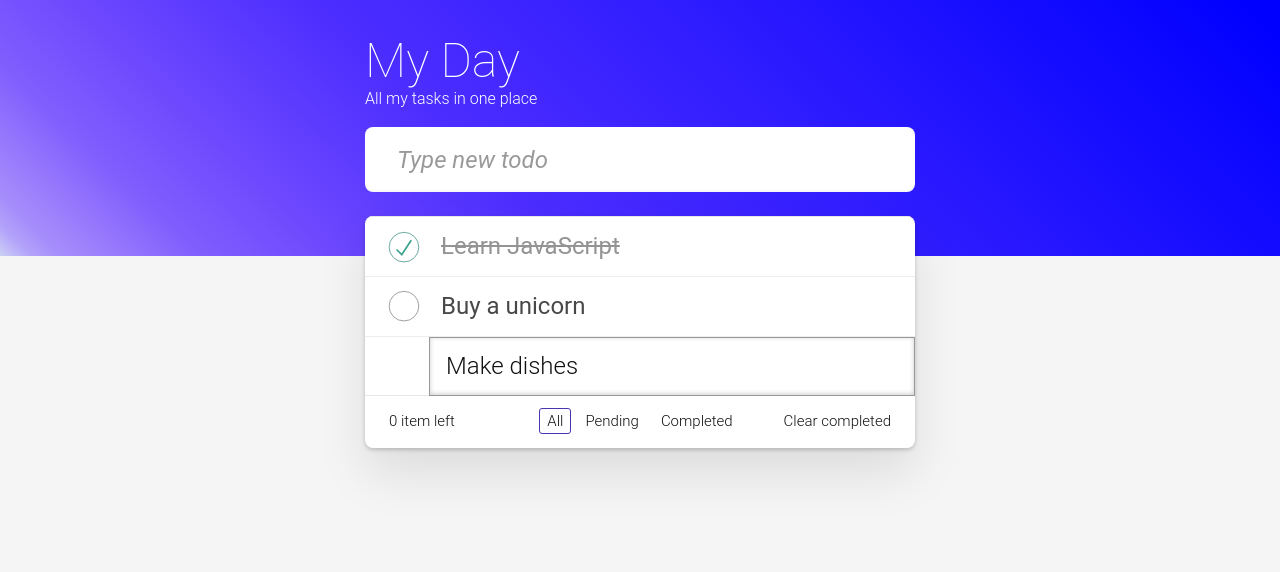
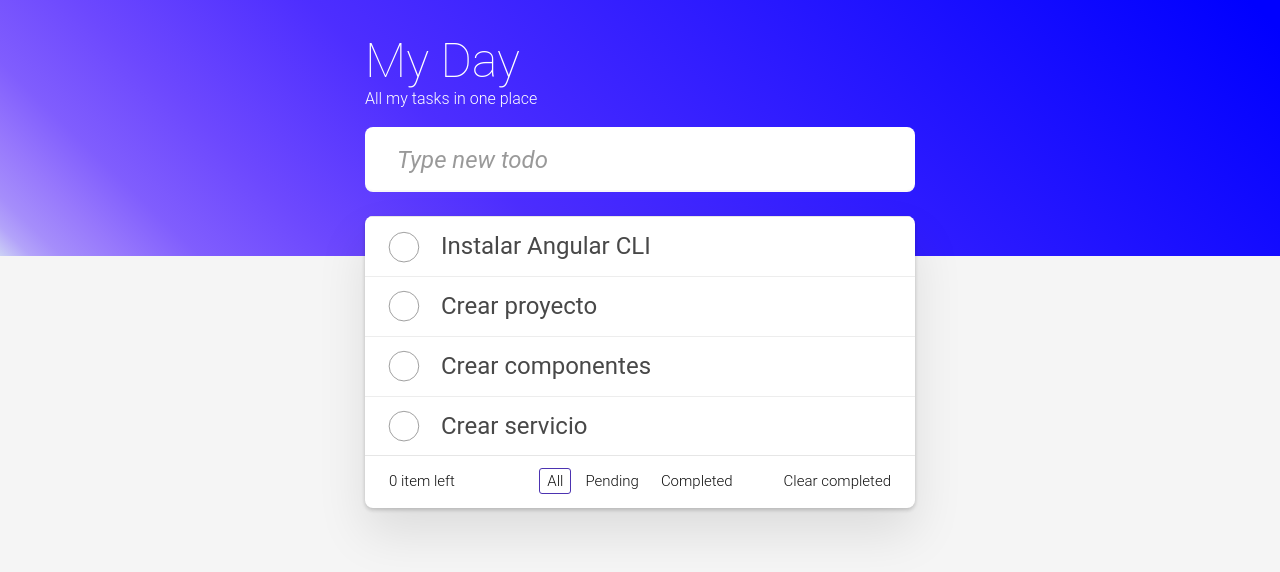
Before and after one commit to ApeWithGlasses/todoapp, an Angular app: page / in a window 1280 px wide. Shown: the top 572 px of the page. Built offline with nearby package versions, Linux system fonts and the light colour scheme.

Commit message:
More work with signals model

```diff
--- a/src/app/pages/home/home.component.html
+++ b/src/app/pages/home/home.component.html
@@ -15,7 +15,15 @@
     <!-- This section should be hidden by default and shown when there are todos -->
     <section class="main">
       <ul class="todo-list">
-        <li class="completed">
+        <li *ngFor="let task of tasks();">
+          <div class="view">
+            <input class="toggle" type="checkbox" />
+            <label>{{ task }}</label>
+            <button class="destroy"></button>
+          </div>
+          <input class="edit" value="Buy a unicorn" />
+        </li>
+        <!-- <li class="completed">
           <div class="view">
             <input class="toggle" type="checkbox" checked />
             <label>Learn JavaScript</label>
@@ -38,7 +46,7 @@
             <button class="destroy"></button>
           </div>
           <input class="edit" value="Make dishes" />
-        </li>
+        </li> -->
       </ul>
     </section>
     <!-- This footer should be hidden by default and shown when there are todos -->
--- a/src/app/pages/home/home.component.ts
+++ b/src/app/pages/home/home.component.ts
@@ -1,12 +1,18 @@
-import { Component } from '@angular/core';
+import { CommonModule } from '@angular/common';
+import { Component, signal } from '@angular/core';
 
 @Component({
   selector: 'app-home',
   standalone: true,
-  imports: [],
+  imports: [CommonModule],
   templateUrl: './home.component.html',
   styleUrl: './home.component.css'
 })
 export class HomeComponent {
-
+  tasks = signal([
+    'Instalar Angular CLI',
+    'Crear proyecto',
+    'Crear componentes',
+    'Crear servicio',
+  ]);
 }
--- a/src/app/pages/labs/labs.component.html
+++ b/src/app/pages/labs/labs.component.html
@@ -2,7 +2,9 @@
   <h1>Este es mi primer proyecto de Angular 17</h1>
   <h2>{{ welcome }}</h2>
   <ul>
-    <li *ngFor="let task of tasks">{{ task }}</li>
+    <li *ngFor="let task of tasks()">
+      {{ task }}
+    </li>
   </ul>
   <hr>
   <h2>{{ 'Hola'.repeat(4) }}</h2>
@@ -22,8 +24,15 @@
   <input type="text" [value]="person.name" (keydown)="keydownHandler($event)">
   <p>(keydown specific)</p>
   <input type="text" [value]="person.name" (keydown.shift.t)="clickHandler()">
-
+  <hr>
   <h1>Signals</h1>
   <input type="text" [value]="name()" (change)="changeHandler($event)">
   <p>name: {{ name() }}</p>
+
+  <ul>
+    <p>Total: {{ tasks().length }}</p>
+    <li *ngFor="let task of tasks(); index as i">
+      {{ i }} {{ task }}
+    </li>
+  </ul>
 </div>
--- a/src/app/pages/labs/labs.component.ts
+++ b/src/app/pages/labs/labs.component.ts
@@ -10,11 +10,11 @@
 })
 export class LabsComponent {
   welcome = 'Hola!';
-  tasks = [
+  tasks = signal([
     'Instalar Angular CLI',
     'Crear proyecto',
     'Crear componentes',
-  ];
+  ]);
   name = signal('will');
   age = 18;
   disabled = true;
```
